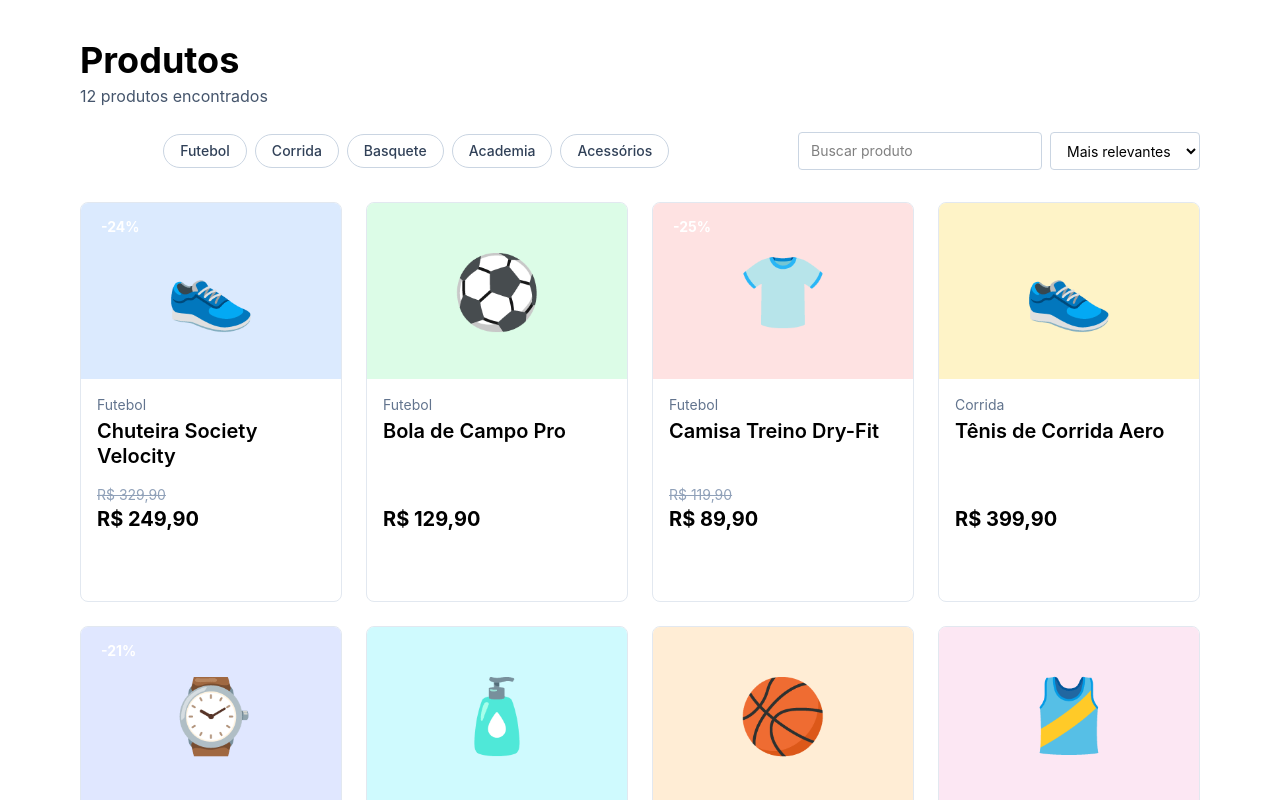
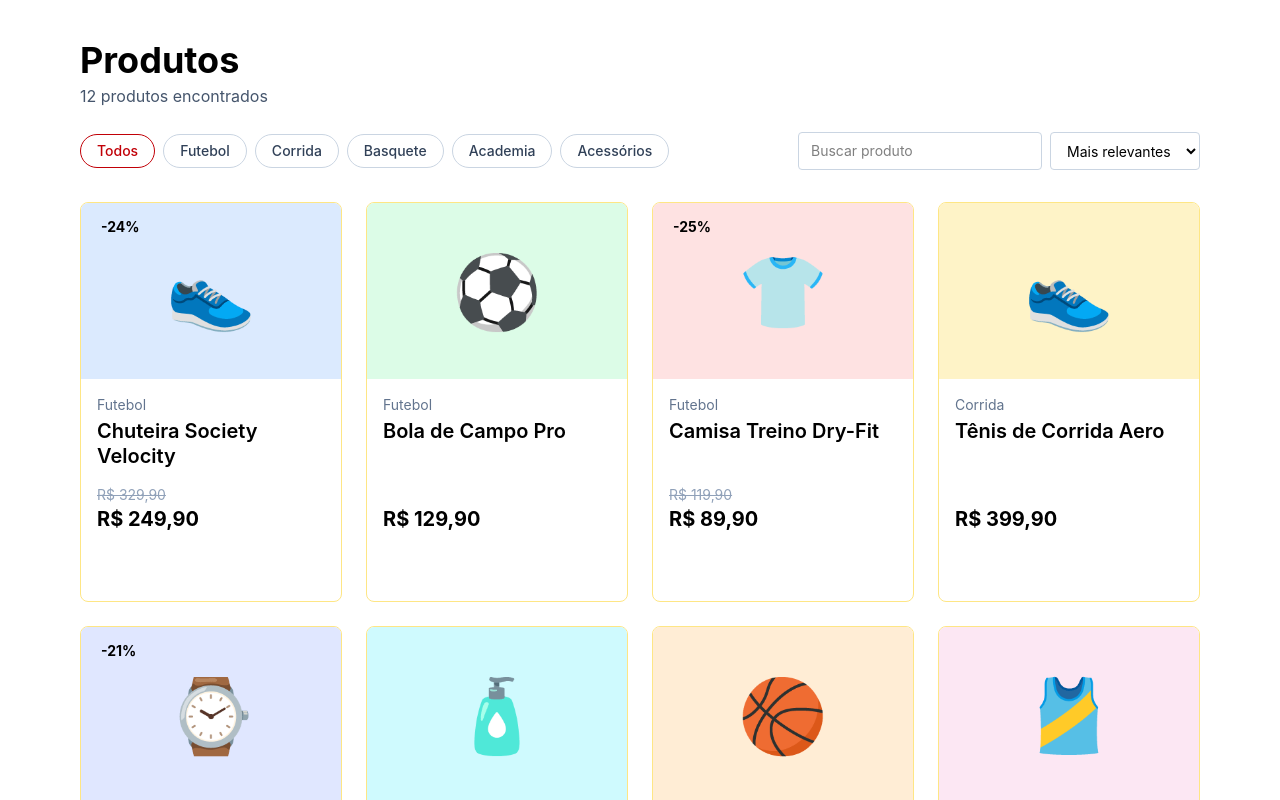
Before and after one commit to CP-22-10-Fiap-Organization/main-repo, a React (Vite) app: page / in a window 1280 px wide. Shown: the top 800 px of the page. Built offline with nearby package versions, Linux system fonts and the light colour scheme.

Commit message:
style: Leve reestilização dos cards e da página produtos, especificamente no botão de filter

```diff
--- a/src/components/Card.jsx
+++ b/src/components/Card.jsx
@@ -8,7 +8,7 @@ export default function Card({ produto, onAdicionar }) {
         : null;
 
     return (
-        <article className="flex flex-col overflow-hidden rounded-lg border border-slate-200 bg-white">
+        <article className="flex flex-col overflow-hidden rounded-lg border border-amber-200 bg-white">
             <div
                 className="relative flex h-44 items-center justify-center text-7xl"
                 style={{ backgroundColor: cor }}
@@ -16,7 +16,7 @@ export default function Card({ produto, onAdicionar }) {
             >
                 {emoji}
                 {desconto && (
-                    <span className="absolute left-3 top-3 rounded bg-pista px-2 py-0.5 text-sm font-bold text-white">
+                    <span className="absolute left-3 top-3 rounded bg-pista px-2 py-0.5 text-sm font-bold text-black">
                         -{desconto}%
                     </span>
                 )}
--- a/src/pages/Produtos.jsx
+++ b/src/pages/Produtos.jsx
@@ -57,7 +57,7 @@ export default function Produtos({ onAdicionar }) {
                             onClick={() => setCategoria(c)}
                             aria-pressed={categoria === c}
                             className={`rounded-full border px-4 py-1.5 text-sm font-medium transition-colors ${categoria === c
-                                    ? "border-quadra bg-quadra text-white"
+                                    ? "border-quadra bg-quadra text-red-700"
                                     : "border-slate-300 bg-white text-slate-700 hover:border-quadra"
                                 }`}
                         >
```
